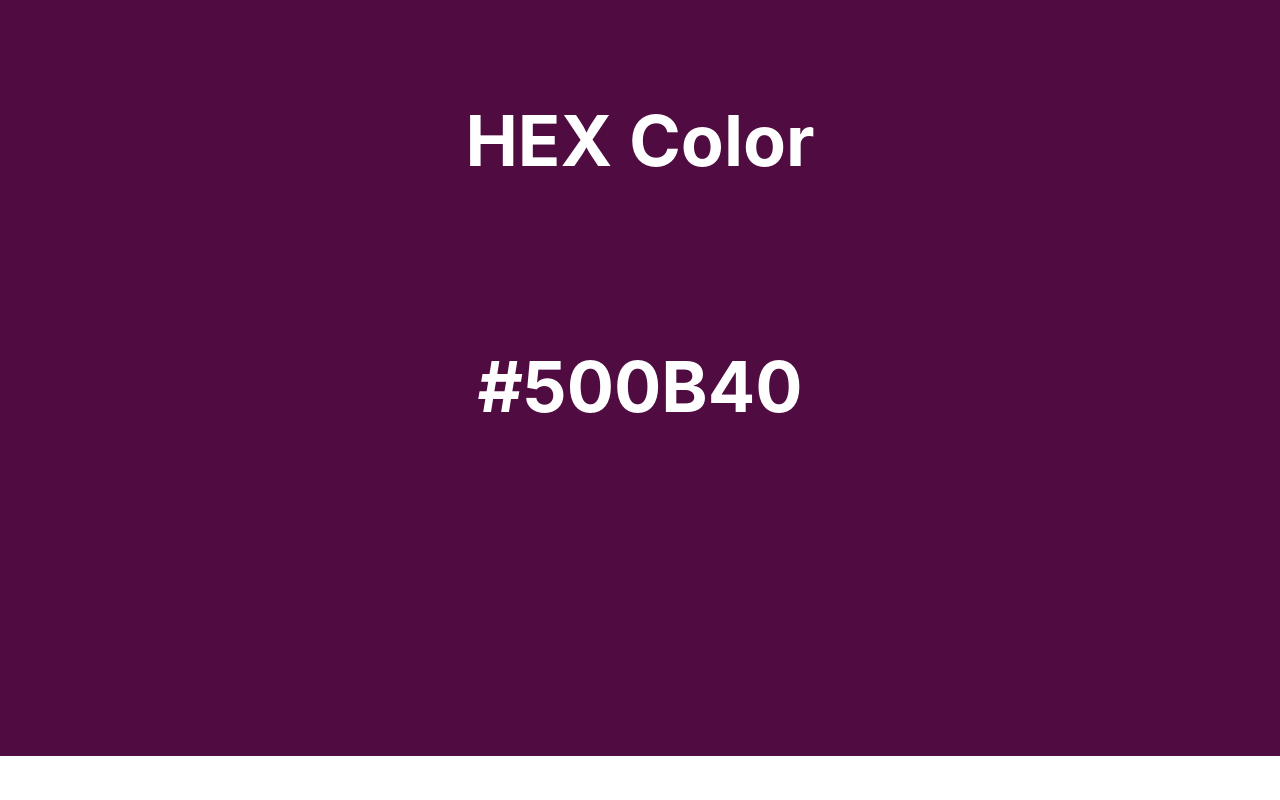
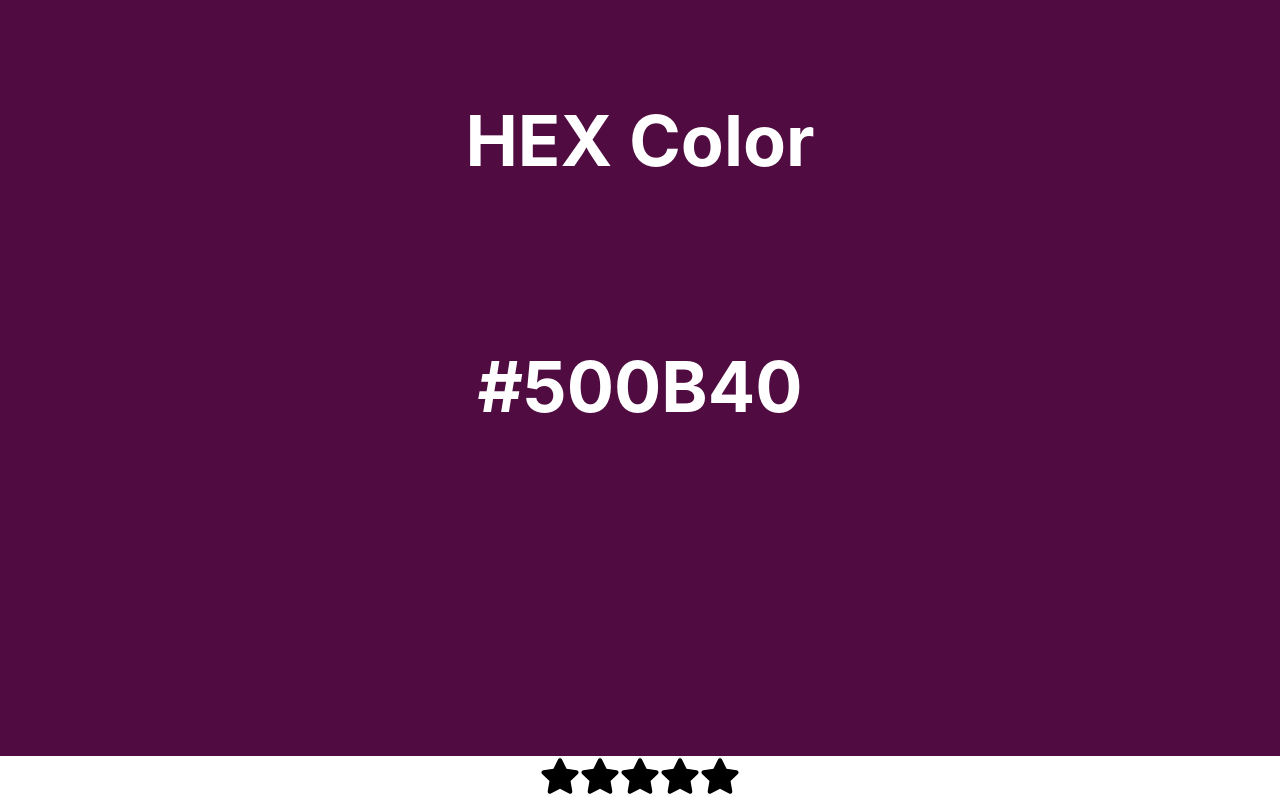
Before and after one commit to whosumitaggrawal/react_pr, a React (Create React App) app: page / in a window 1280 px wide. Shown: the part 844-1644 px from the top of the page. Before the commit the page ends 1600 px from the top, so only its background shows below. Built offline with nearby package versions, Linux system fonts and the light colour scheme.

Commit message:
rating_final

```diff
--- a/package.json
+++ b/package.json
@@ -8,6 +8,7 @@
     "@testing-library/user-event": "^13.5.0",
     "react": "^18.2.0",
     "react-dom": "^18.2.0",
+    "react-icons": "^5.0.1",
     "react-scripts": "5.0.1",
     "web-vitals": "^2.1.4"
   },
--- a/src/App.js
+++ b/src/App.js
@@ -1,14 +1,17 @@
-import './App.css';
- import Accordian from './components/accordian';
-import RandomColor from './components/random-color';
+import "./App.css";
+import Accordian from "./components/accordian";
+import RandomColor from "./components/random-color";
+import StarRating from "./components/star-rating";
 
 function App() {
   return (
     <div className="App">
       {/*Accordina Component */}
-      <Accordian/>
+      <Accordian />
       {/*Random Color Component */}
-      <RandomColor/>
+      <RandomColor />
+      {/* Star Rating Component*/}
+      <StarRating noOfStars={5}/>
     </div>
   );
 }
--- /dev/null
+++ b/src/components/star-rating/index.jsx
@@ -0,0 +1,38 @@
+import { useState } from "react";
+import { FaStar } from "react-icons/fa";
+import "./styles.css";
+
+export default function StarRating({noOfStars}) {
+  const [rating, setRating] = useState(0);
+  const [hover, setHover] = useState(0);
+
+  function handleClick(getCurrentIndex) {
+    setRating(getCurrentIndex);
+  }
+
+  function handleMouseEnter(getCurrentIndex) {
+    setHover(getCurrentIndex);
+  }
+
+  function handleMouseLeave() {
+    setHover(rating);
+  }
+  return (
+    <div className="star-rating">
+      {[...Array(noOfStars)].map((_, index) => {
+        index += 1;
+
+        return (
+          <FaStar
+            key={index}
+            className={index <= (hover || rating) ? "active" : "inactive"}
+            onClick={() => handleClick(index)}
+            onMouseMove={() => handleMouseEnter(index)}
+            onMouseLeave={() => handleMouseLeave()}
+            size={40}
+          />
+        );
+      })}
+    </div>
+  );
+}
--- /dev/null
+++ b/src/components/star-rating/styles.css
@@ -0,0 +1,7 @@
+.active {
+    color: #fff700;
+  }
+
+  .inactive {
+    color: #000000;
+  }
```
Also changed, not shown: 1 other file (tests, documents, lock files or other folders).
